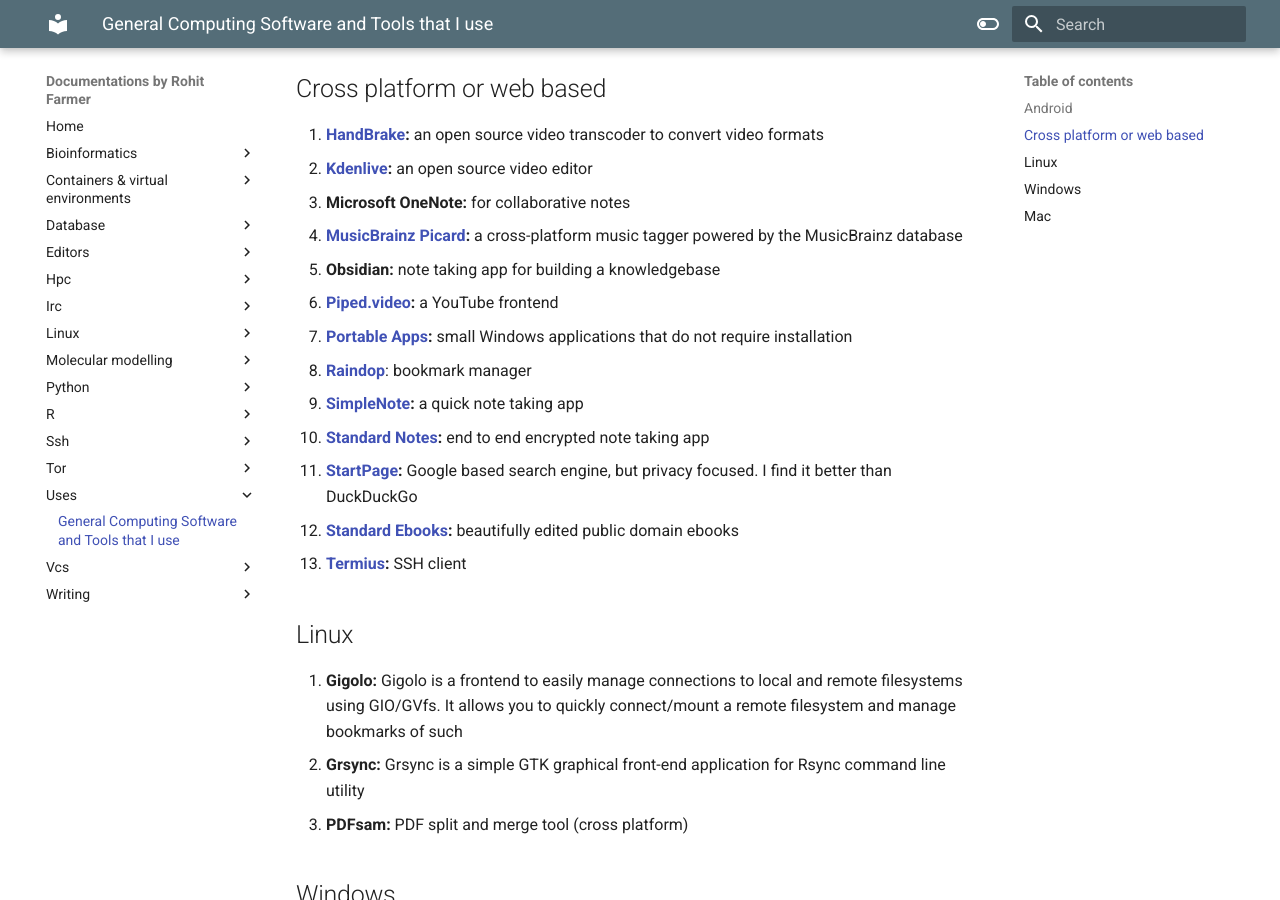
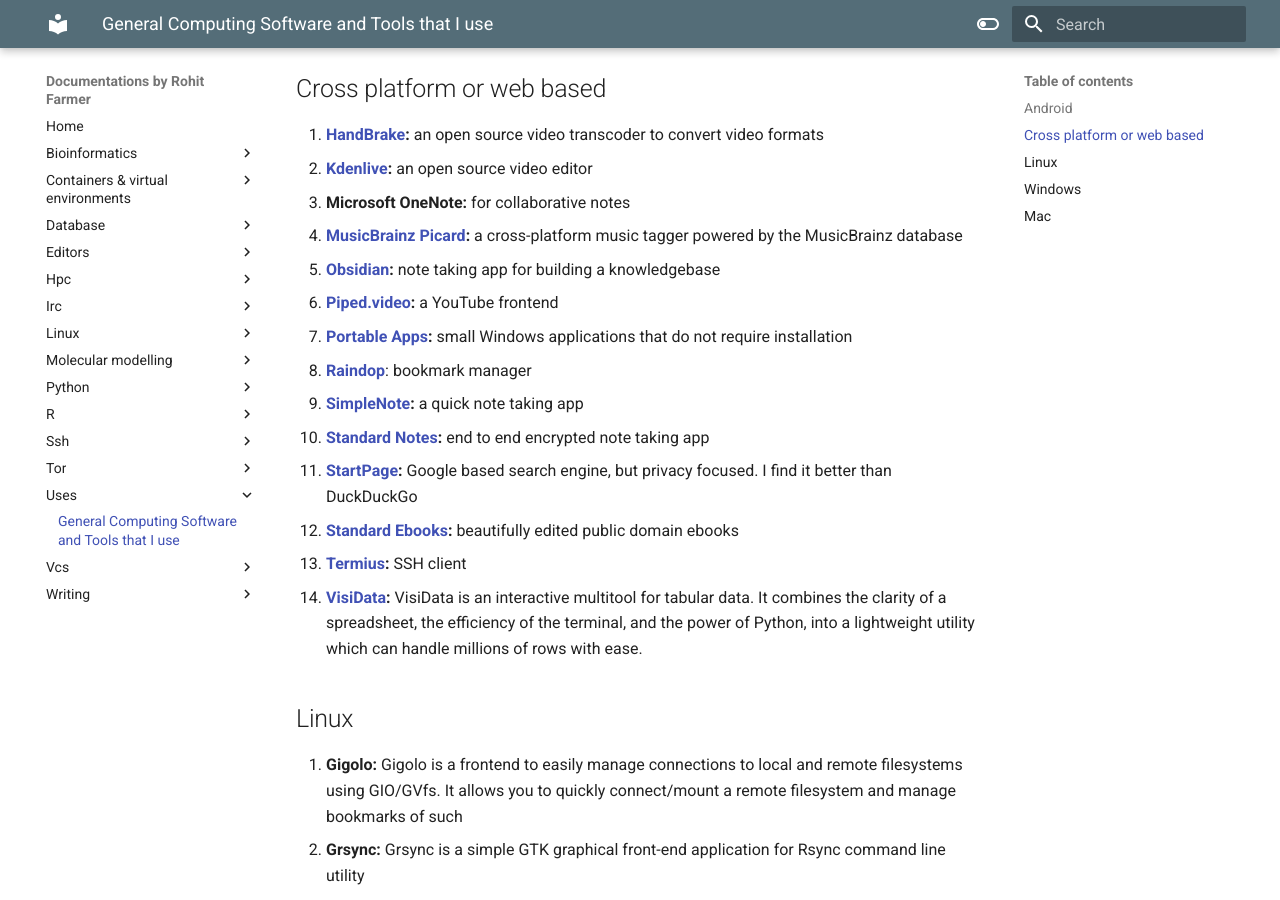
Before and after one commit to rohitfarmer/mk-docs, an MkDocs documentation site: the page built from docs/uses/general-computing.md, in a window 1280 px wide and 900 px high, scrolled down 332 px. Built offline with MkDocs 1.6.1 and Material for MkDocs 9.7.7, drawn with Linux system fonts in a browser that asks for light colours; some of the changed lines change nothing that is shown.

Commit message:
visidata

```diff
--- a/docs/uses/general-computing.md
+++ b/docs/uses/general-computing.md
@@ -11,7 +11,7 @@
 2. **[Kdenlive](https://kdenlive.org/en/):** an open source video editor
 3. **Microsoft OneNote:** for collaborative notes
 4. **[MusicBrainz Picard](https://picard.musicbrainz.org/):** a cross-platform music tagger powered by the MusicBrainz database
-5. **Obsidian:** note taking app for building a knowledgebase
+5. **[Obsidian](https://obsidian.md/):** note taking app for building a knowledgebase
 6. **[Piped.video](https://piped.video/):** a YouTube frontend
 7. **[Portable Apps](https://portableapps.com/):** small Windows applications that do not require installation
 8. **[Raindop](https://raindrop.io/)**: bookmark manager
@@ -20,6 +20,7 @@
 11. **[StartPage](https://www.startpage.com/):** Google based search engine, but privacy focused. I find it better than DuckDuckGo
 12. **[Standard Ebooks](https://standardebooks.org/):** beautifully edited public domain ebooks
 13. **[Termius](https://termius.com/):** SSH client
+14. **[VisiData](https://www.visidata.org/):** VisiData is an interactive multitool for tabular data. It combines the clarity of a spreadsheet, the efficiency of the terminal, and the power of Python, into a lightweight utility which can handle millions of rows with ease.
 
 ## Linux
 
```
